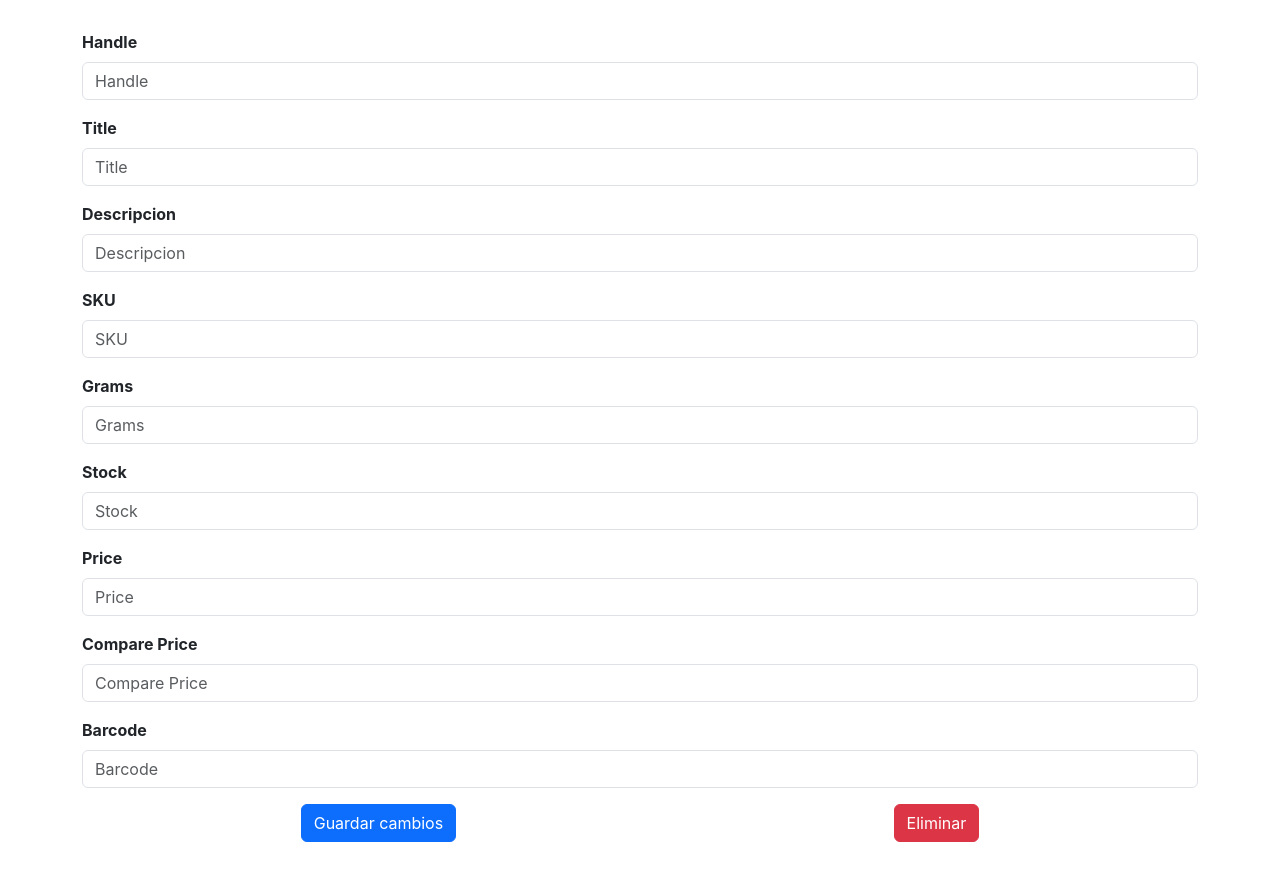
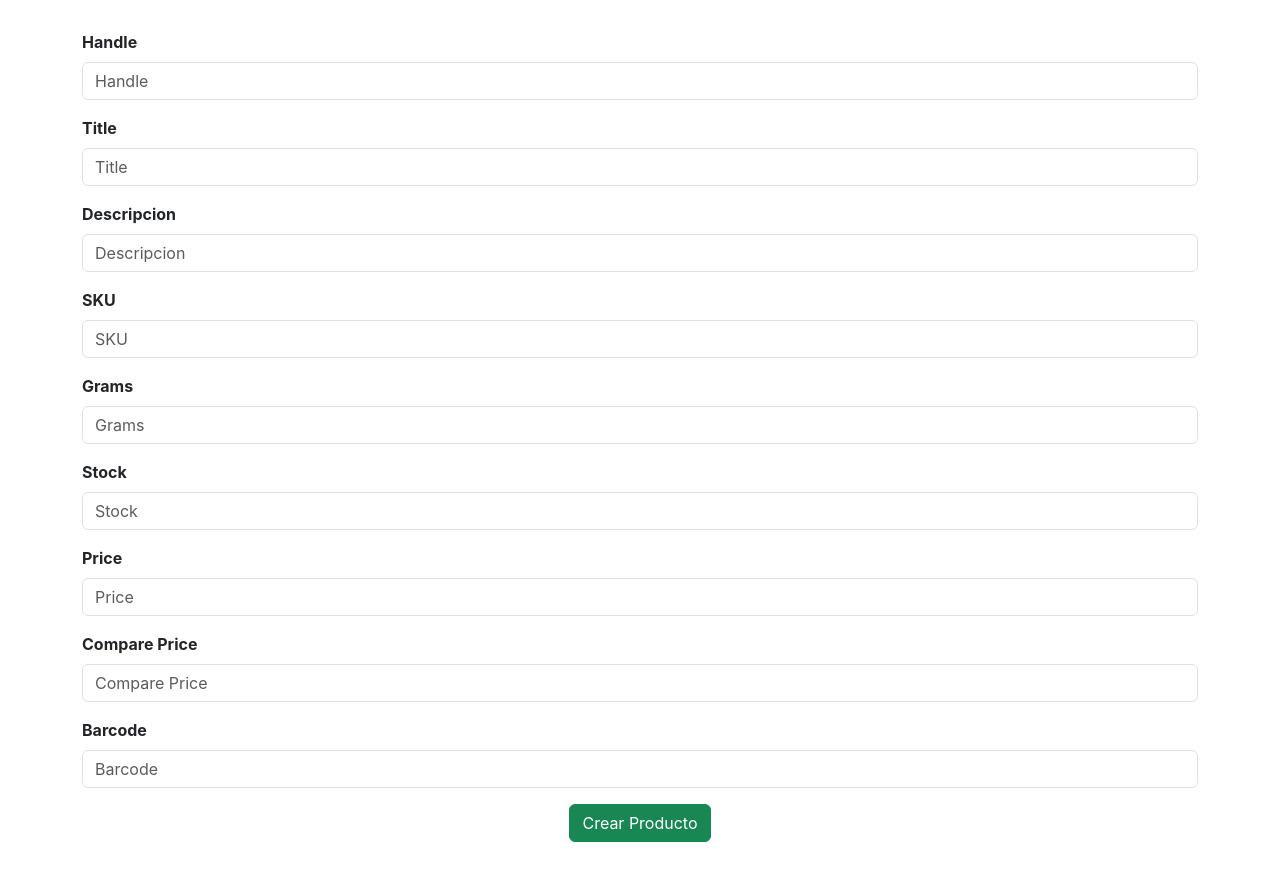
Before and after one commit to carlosdlacoste/Haciendola-Test-Frontend, a React (Create React App) app: page /products/new in a window 1280 px wide. Shown: the part 150-1030 px from the top of the page. Built offline with nearby package versions, Linux system fonts and the light colour scheme; no server answers.

Commit message:
Componente para agregar nuevo producto funcionando correctamente

```diff
--- a/src/App.js
+++ b/src/App.js
@@ -4,6 +4,7 @@ import { Home } from "./pages/home.jsx";
 import { Navbar } from "./components/navbar.jsx";
 import { Products } from "./pages/products.jsx";
 import { ProductDetails } from "./pages/productDetails.jsx";
+import { NewProduct } from "./pages/newProduct.jsx";
 import './App.css';
 
 function App() {
@@ -17,6 +18,7 @@ function App() {
                       <Route element={<Login />} path="/login" />
                       <Route element={<Products />} path="/products" />
                       <Route element={<ProductDetails />} path="/products/:id" />
+                      <Route element={<NewProduct />} path="/products/new" />
                       {/* <Route element={<Signup />} path="/signup" />
                       <Route element={<Profile />} path="/profile/:user_id" />
                       <Route element={<LessonForm />} path="/lessons" />
--- /dev/null
+++ b/src/pages/newProduct.jsx
@@ -0,0 +1,75 @@
+import React, { useState, useEffect } from 'react';
+import { useNavigate } from 'react-router-dom';
+
+export const NewProduct = () => {
+
+    const [newProduct, setNewProduct] = useState({})
+    const navigate = useNavigate()
+
+    const addNewProduct = async (e) => {
+        e.preventDefault();
+        try {
+            const response = await fetch('/api/products', {
+                method: 'POST',
+                headers: {
+                    'Content-Type': 'application/json'
+                },
+                body: JSON.stringify(newProduct)
+            })
+            const data = await response.json()
+            console.log(data)
+            navigate("/products")
+        } catch (error) {
+            console.error('Error al agregar el producto:', error);
+        }
+    }
+
+    return(
+        <>
+            <div className="container my-5">
+                <h2 className="mb-4 text-center">Detalles del Producto</h2>
+                <div>
+                    <div className="mb-3">
+                        <label htmlFor="username" className="form-label fw-bold">Handle</label>
+                        <input type="text" className="form-control" id="username" placeholder="Handle" value={newProduct.handle || ''} onChange={(e) => setNewProduct({...newProduct, handle: e.target.value})} />
+                    </div>
+                    <div className="mb-3">
+                        <label htmlFor="username" className="form-label fw-bold">Title</label>
+                        <input type="text" className="form-control" id="username" placeholder="Title" value={newProduct.title || ''} onChange={(e) => setNewProduct({...newProduct, title: e.target.value})} />
+                    </div>
+                    <div className="mb-3">
+                        <label htmlFor="username" className="form-label fw-bold">Descripcion</label>
+                        <input type="text" className="form-control" id="username" placeholder="Descripcion" value={newProduct.descripcion || ''} onChange={(e) => setNewProduct({...newProduct, descripcion: e.target.value})} />
+                    </div>
+                    <div className="mb-3">
+                        <label htmlFor="username" className="form-label fw-bold">SKU</label>
+                        <input type="text" className="form-control" id="username" placeholder="SKU" value={newProduct.sku || ''} onChange={(e) => setNewProduct({...newProduct, sku: e.target.value})} />
+                    </div>
+                    <div className="mb-3">
+                        <label htmlFor="username" className="form-label fw-bold">Grams</label>
+                        <input type="text" className="form-control" id="username" placeholder="Grams" value={newProduct.grams || ''} onChange={(e) => setNewProduct({...newProduct, grams: e.target.value})} />
+                    </div>
+                    <div className="mb-3">
+                        <label htmlFor="username" className="form-label fw-bold">Stock</label>
+                        <input type="text" className="form-control" id="username" placeholder="Stock" value={newProduct.stock || ''} onChange={(e) => setNewProduct({...newProduct, stock: e.target.value})} />
+                    </div>
+                    <div className="mb-3">
+                        <label htmlFor="username" className="form-label fw-bold">Price</label>
+                        <input type="text" className="form-control" id="username" placeholder="Price" value={newProduct.price || ''} onChange={(e) => setNewProduct({...newProduct, price: e.target.value})} />
+                    </div>
+                    <div className="mb-3">
+                        <label htmlFor="username" className="form-label fw-bold">Compare Price</label>
+                        <input type="text" className="form-control" id="username" placeholder="Compare Price" value={newProduct.compare_price || ''} onChange={(e) => setNewProduct({...newProduct, compare_price: e.target.value})} />
+                    </div>
+                    <div className="mb-3">
+                        <label htmlFor="username" className="form-label fw-bold">Barcode</label>
+                        <input type="text" className="form-control" id="username" placeholder="Barcode" value={newProduct.barcode || ''} onChange={(e) => setNewProduct({...newProduct, barcode: e.target.value})} />
+                    </div>
+                    <div className='d-flex justify-content-around'>
+                        <button type="button" className="btn btn-success" onClick={(e) => addNewProduct(e)}>Crear Producto</button>
+                    </div>
+                </div>
+            </div>
+        </>
+    )
+}
--- a/src/pages/products.jsx
+++ b/src/pages/products.jsx
@@ -27,6 +27,9 @@ export const Products = () => {
     return (
         <div className="container mt-5">
             <h2 className="mb-4 text-center">Productos</h2>
+            <div className='my-3 d-flex justify-content-center'>
+                <button className="btn btn-success" onClick={() => navigate('/products/new')}>Agregar Producto</button>
+            </div>
             <table className="table">
                 <thead>
                 <tr>
```
Lines whose indentation alone changed are shown as unchanged.
